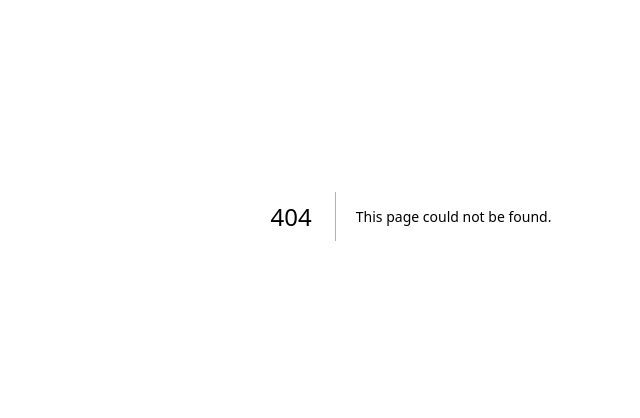
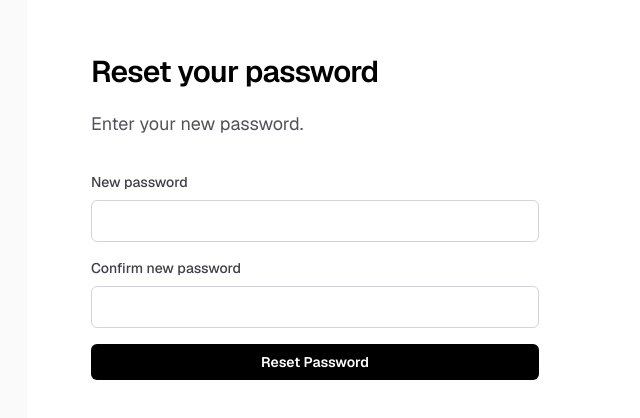
Before and after one commit to AurAchieve/account, a Next.js app: page /recovery in a window 1280 px wide. Before the commit this address had no page. Shown: the part 184-602 px from the top of the page, without its empty margins (229-869 px from the left). Built offline with nearby package versions, Linux system fonts and the light colour scheme; no server answers.

Commit message:
add email verification new route and ability to reset password too

```diff
--- a/app/page.tsx
+++ b/app/page.tsx
@@ -1,72 +1,19 @@
-"use client";
-
-import { Suspense, useEffect, useMemo, useState } from "react";
-import { useSearchParams } from "next/navigation";
-import { Account, Client } from "appwrite";
-
-type VerificationStatus = "idle" | "success" | "error";
+import Link from "next/link";
 
 export default function Home() {
-  return (
-    <Suspense fallback={<VerificationView status="idle" message="Verifying your email..." />}>
-      <VerificationContent />
-    </Suspense>
-  );
-}
-
-function VerificationContent() {
-  const searchParams = useSearchParams();
-  const [status, setStatus] = useState<VerificationStatus>("idle");
-  const [message, setMessage] = useState("Verifying your email...");
-
-  const endpoint = process.env.NEXT_PUBLIC_APPWRITE_ENDPOINT ?? "https://cloud.appwrite.io/v1";
-  const projectId = process.env.NEXT_PUBLIC_APPWRITE_PROJECT_ID;
-
-  const userId = useMemo(() => searchParams.get("userId"), [searchParams]);
-  const secret = useMemo(() => searchParams.get("secret"), [searchParams]);
-
-  useEffect(() => {
-    const verifyEmail = async () => {
-      if (!projectId) {
-        setStatus("error");
-        setMessage("Missing NEXT_PUBLIC_APPWRITE_PROJECT_ID.");
-        return;
-      }
-
-      if (!userId || !secret) {
-        setStatus("error");
-        setMessage("Missing verification parameters in the URL.");
-        return;
-      }
-
-      try {
-        const client = new Client().setEndpoint(endpoint).setProject(projectId);
-        const account = new Account(client);
-        await account.updateVerification(userId, secret);
-
-        setStatus("success");
-        setMessage(`You can now start using AurAchieve. Have fun! ${userId}`);
-      } catch {
-        setStatus("error");
-        setMessage("Verification failed. Please try the link again.");
-      }
-    };
-
-    verifyEmail();
-  }, [endpoint, projectId, secret, userId]);
-
-  return <VerificationView status={status} message={message} />;
-}
-
-function VerificationView({ status, message }: { status: VerificationStatus; message: string }) {
   return (
     <div className="flex flex-col flex-1 items-center justify-center bg-zinc-50 font-sans dark:bg-black">
       <main className="flex flex-1 w-full max-w-3xl flex-col items-center justify-between py-32 px-16 bg-white dark:bg-black sm:items-start">
         <div className="flex flex-col items-center gap-6 text-center sm:items-start sm:text-left">
           <h1 className="max-w-xs text-3xl font-semibold leading-10 tracking-tight text-black dark:text-zinc-50">
-            {status === "success" ? "Your email has been verified." : "Email verification"}
+            Welcome to AurAchieve
           </h1>
-          <p className="max-w-md text-lg leading-8 text-zinc-600 dark:text-zinc-400">{message}</p>
+          <Link
+            href="/"
+            className="inline-flex rounded-md bg-black px-4 py-2 text-sm font-medium text-white dark:bg-zinc-100 dark:text-black"
+          >
+            Home
+          </Link>
         </div>
       </main>
     </div>
--- /dev/null
+++ b/app/recovery/page.tsx
@@ -0,0 +1,147 @@
+"use client";
+
+import { Suspense, useMemo, useState } from "react";
+import { useSearchParams } from "next/navigation";
+import { Account, Client } from "appwrite";
+
+type RecoveryStatus = "idle" | "success" | "error";
+
+export default function RecoveryPage() {
+  return (
+    <Suspense fallback={<RecoveryView status="idle" message="Preparing password reset..." />}>
+      <RecoveryContent />
+    </Suspense>
+  );
+}
+
+function RecoveryContent() {
+  const searchParams = useSearchParams();
+
+  const endpoint = process.env.NEXT_PUBLIC_APPWRITE_ENDPOINT ?? "https://cloud.appwrite.io/v1";
+  const projectId = process.env.NEXT_PUBLIC_APPWRITE_PROJECT_ID;
+
+  const userId = useMemo(() => searchParams.get("userId"), [searchParams]);
+  const secret = useMemo(() => searchParams.get("secret"), [searchParams]);
+
+  const [password, setPassword] = useState("");
+  const [confirmPassword, setConfirmPassword] = useState("");
+  const [isSubmitting, setIsSubmitting] = useState(false);
+  const [status, setStatus] = useState<RecoveryStatus>("idle");
+  const [message, setMessage] = useState("Enter your new password.");
+
+  const handleSubmit = async (event: React.FormEvent<HTMLFormElement>) => {
+    event.preventDefault();
+
+    if (!projectId) {
+      setStatus("error");
+      setMessage("Missing NEXT_PUBLIC_APPWRITE_PROJECT_ID.");
+      return;
+    }
+
+    if (!userId || !secret) {
+      setStatus("error");
+      setMessage("Missing recovery parameters in the URL.");
+      return;
+    }
+
+    if (password.length < 8) {
+      setStatus("error");
+      setMessage("Password must be at least 8 characters long.");
+      return;
+    }
+
+    if (password !== confirmPassword) {
+      setStatus("error");
+      setMessage("Passwords do not match.");
+      return;
+    }
+
+    setIsSubmitting(true);
+    setStatus("idle");
+    setMessage("Updating your password...");
+
+    try {
+      const client = new Client().setEndpoint(endpoint).setProject(projectId);
+      const account = new Account(client);
+
+      await account.updateRecovery({
+        userId,
+        secret,
+        password,
+      });
+
+      setStatus("success");
+      setMessage("Your password has been updated. You can now sign in.");
+      setPassword("");
+      setConfirmPassword("");
+    } catch (error: unknown) {
+      setStatus("error");
+      const fallback = "Unable to reset password. Please try the recovery link again.";
+      setMessage(error instanceof Error && error.message ? error.message : fallback);
+    } finally {
+      setIsSubmitting(false);
+    }
+  };
+
+  return (
+    <RecoveryView status={status} message={message}>
+      <form onSubmit={handleSubmit} className="flex w-full max-w-md flex-col gap-4">
+        <label className="flex flex-col gap-2 text-sm font-medium text-zinc-700 dark:text-zinc-300">
+          New password
+          <input
+            type="password"
+            value={password}
+            onChange={(event) => setPassword(event.target.value)}
+            minLength={8}
+            required
+            className="rounded-md border border-zinc-300 px-3 py-2 text-base text-zinc-900 outline-none ring-0 focus:border-zinc-500 dark:border-zinc-700 dark:bg-zinc-900 dark:text-zinc-100"
+          />
+        </label>
+
+        <label className="flex flex-col gap-2 text-sm font-medium text-zinc-700 dark:text-zinc-300">
+          Confirm new password
+          <input
+            type="password"
+            value={confirmPassword}
+            onChange={(event) => setConfirmPassword(event.target.value)}
+            minLength={8}
+            required
+            className="rounded-md border border-zinc-300 px-3 py-2 text-base text-zinc-900 outline-none ring-0 focus:border-zinc-500 dark:border-zinc-700 dark:bg-zinc-900 dark:text-zinc-100"
+          />
+        </label>
+
+        <button
+          type="submit"
+          disabled={isSubmitting}
+          className="inline-flex items-center justify-center rounded-md bg-black px-4 py-2 text-sm font-semibold text-white disabled:cursor-not-allowed disabled:opacity-60 dark:bg-zinc-100 dark:text-black"
+        >
+          {isSubmitting ? "Updating..." : "Reset Password"}
+        </button>
+      </form>
+    </RecoveryView>
+  );
+}
+
+function RecoveryView({
+  status,
+  message,
+  children,
+}: {
+  status: RecoveryStatus;
+  message: string;
+  children?: React.ReactNode;
+}) {
+  return (
+    <div className="flex flex-col flex-1 items-center justify-center bg-zinc-50 font-sans dark:bg-black">
+      <main className="flex flex-1 w-full max-w-3xl flex-col items-center justify-center gap-8 py-20 px-6 bg-white dark:bg-black sm:px-16 sm:items-start">
+        <div className="flex flex-col items-center gap-4 text-center sm:items-start sm:text-left">
+          <h1 className="max-w-xs text-3xl font-semibold leading-10 tracking-tight text-black dark:text-zinc-50">
+            {status === "success" ? "Password updated" : "Reset your password"}
+          </h1>
+          <p className="max-w-md text-lg leading-8 text-zinc-600 dark:text-zinc-400">{message}</p>
+        </div>
+        {status !== "success" ? children : null}
+      </main>
+    </div>
+  );
+}
--- /dev/null
+++ b/app/verify-email/page.tsx
@@ -0,0 +1,74 @@
+"use client";
+
+import { Suspense, useEffect, useMemo, useState } from "react";
+import { useSearchParams } from "next/navigation";
+import { Account, Client } from "appwrite";
+
+type VerificationStatus = "idle" | "success" | "error";
+
+export default function VerifyEmailPage() {
+  return (
+    <Suspense fallback={<VerificationView status="idle" message="Verifying your email..." />}>
+      <VerificationContent />
+    </Suspense>
+  );
+}
+
+function VerificationContent() {
+  const searchParams = useSearchParams();
+  const [status, setStatus] = useState<VerificationStatus>("idle");
+  const [message, setMessage] = useState("Verifying your email...");
+
+  const endpoint = process.env.NEXT_PUBLIC_APPWRITE_ENDPOINT ?? "https://cloud.appwrite.io/v1";
+  const projectId = process.env.NEXT_PUBLIC_APPWRITE_PROJECT_ID;
+
+  const userId = useMemo(() => searchParams.get("userId"), [searchParams]);
+  const secret = useMemo(() => searchParams.get("secret"), [searchParams]);
+
+  useEffect(() => {
+    const verifyEmail = async () => {
+      if (!projectId) {
+        setStatus("error");
+        setMessage("Missing NEXT_PUBLIC_APPWRITE_PROJECT_ID.");
+        return;
+      }
+
+      if (!userId || !secret) {
+        setStatus("error");
+        setMessage("Missing verification parameters in the URL.");
+        return;
+      }
+
+      try {
+        const client = new Client().setEndpoint(endpoint).setProject(projectId);
+        const account = new Account(client);
+        await account.updateVerification(userId, secret);
+
+        setStatus("success");
+        setMessage(`You can now start using AurAchieve. Have fun! ${userId}`);
+      } catch {
+        setStatus("error");
+        setMessage("Verification failed. Please try the link again.");
+      }
+    };
+
+    verifyEmail();
+  }, [endpoint, projectId, secret, userId]);
+
+  return <VerificationView status={status} message={message} />;
+}
+
+function VerificationView({ status, message }: { status: VerificationStatus; message: string }) {
+  return (
+    <div className="flex flex-col flex-1 items-center justify-center bg-zinc-50 font-sans dark:bg-black">
+      <main className="flex flex-1 w-full max-w-3xl flex-col items-center justify-between py-32 px-16 bg-white dark:bg-black sm:items-start">
+        <div className="flex flex-col items-center gap-6 text-center sm:items-start sm:text-left">
+          <h1 className="max-w-xs text-3xl font-semibold leading-10 tracking-tight text-black dark:text-zinc-50">
+            {status === "success" ? "Your email has been verified." : "Email verification"}
+          </h1>
+          <p className="max-w-md text-lg leading-8 text-zinc-600 dark:text-zinc-400">{message}</p>
+        </div>
+      </main>
+    </div>
+  );
+}
```
